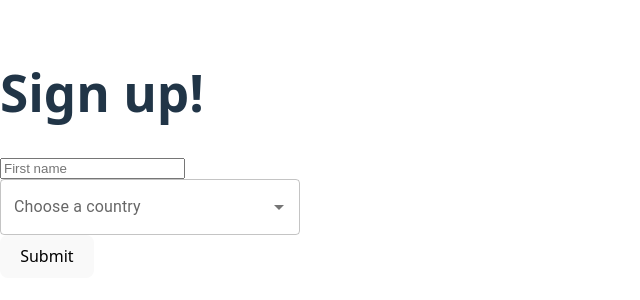
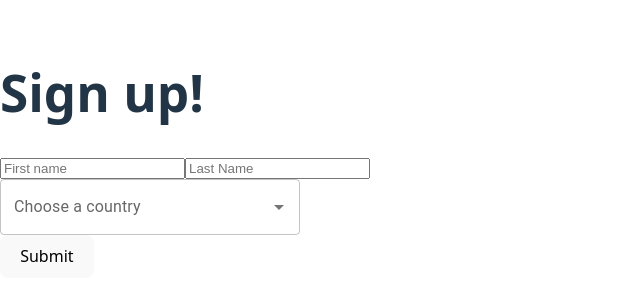
Before and after one commit to tonnycie/regform-grp, a React (Vite) app in the folder regform-grp/: page / in a window 1280 px wide. Shown: the part 246-546 px from the top of the page, without its empty margins (0-640 px from the left). Built offline with nearby package versions, Linux system fonts and the light colour scheme.

Commit message:
Added Last Name button

```diff
--- a/regform-grp/src/App.jsx
+++ b/regform-grp/src/App.jsx
@@ -80,6 +80,12 @@ function App() {
          <Form>
            <Field type="First Name" name="First Name" placeholder="First name" />
            <ErrorMessage name="First Name" component="div" />
+           <Field
+  type="text"
+  name="Last Name"
+  placeholder="Last Name"
+/>
+<ErrorMessage name="Last Name" component="div" />
 
             <Autocomplete
       id="country-select-demo"
```
